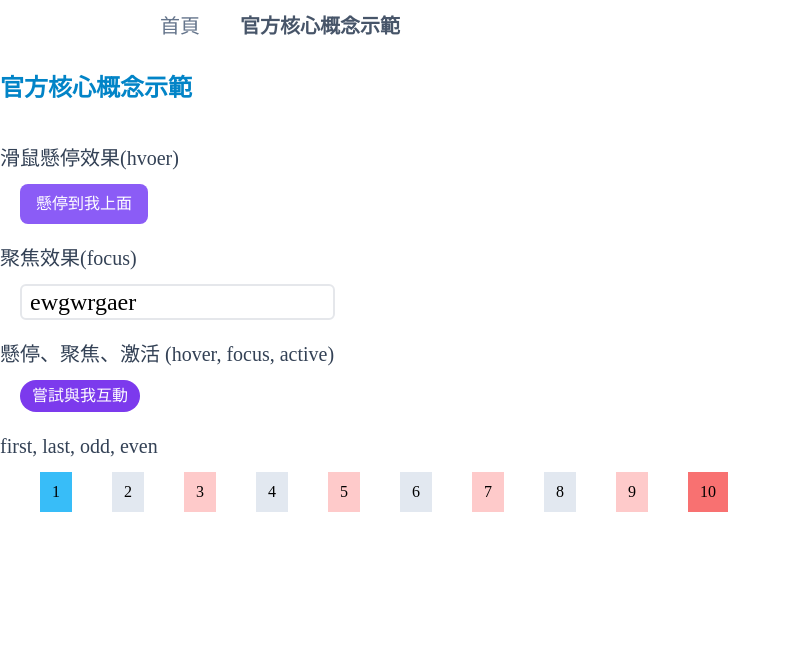
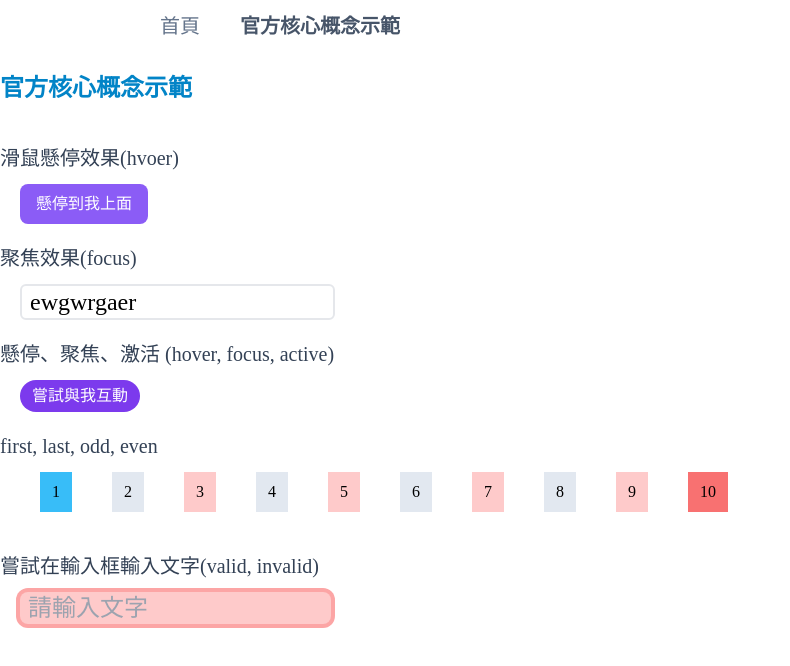
Before and after one commit to MizuYang/tailwind-playground, a Nuxt app: page /demo in a window 1280 px wide. Shown: the top 666 px of the page, without its empty margins (0-790 px from the left). Built offline with nearby package versions, Linux system fonts and the light colour scheme.

Commit message:
新增 valid, invalid

```diff
--- a/pages/demo.vue
+++ b/pages/demo.vue
@@ -56,6 +56,17 @@
           </ul>
         </template>
       </SectionContent>
+
+      <SectionContent title="嘗試在輸入框輸入文字(valid, invalid)">
+        <template #content>
+          <input
+            type="text"
+            class="rounded-lg border-gray-300 bg-green-200 px-2 text-2xl ring-4 valid:ring-green-300 invalid:bg-red-200 invalid:ring-red-300 focus:outline-0"
+            placeholder="請輸入文字"
+            required
+          />
+        </template>
+      </SectionContent>
     </main>
   </div>
 </template>
```
